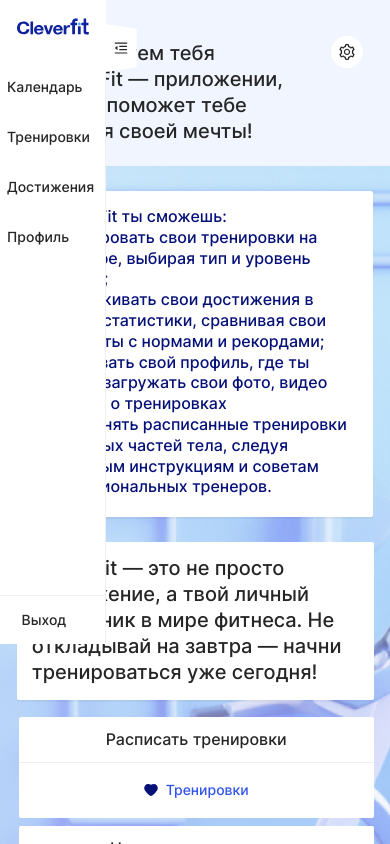
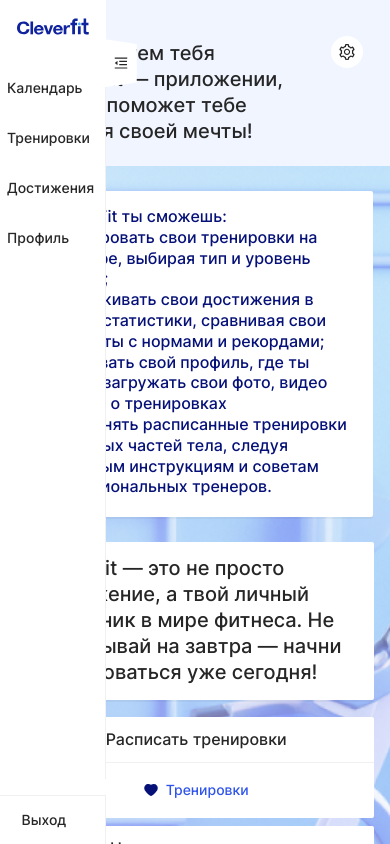
Before and after one commit to SergikEnergy/CleverFit, a React (Vite) app: page / in a window 390 px wide. Shown: the top 844 px of the page. Built offline with nearby package versions, Linux system fonts and the light colour scheme.

Commit message:
fix: set height sidebar in 100vh and delete the sample header media

```diff
--- a/src/components/menuLink/menuLinks.module.css
+++ b/src/components/menuLink/menuLinks.module.css
@@ -1,4 +1,5 @@
-.menu {
+.menu,
+.menu.antFixed {
     display: flex;
     flex-direction: column;
     align-items: flex-start;
--- a/src/components/sidebar/sidebar.module.css
+++ b/src/components/sidebar/sidebar.module.css
@@ -18,8 +18,8 @@
         min-height: 1300px;
     }
 }
-@media screen and (max-width: 680px) {
+@media screen and (max-width: 400px) {
     .sidebar {
-        min-height: 644px;
+        min-height: 100vh;
     }
 }
--- a/src/pages/main-page/main-page.css
+++ b/src/pages/main-page/main-page.css
@@ -53,13 +53,10 @@ header.header {
         position: fixed;
         top: 0;
         left: 0;
-        height: 640px;
         width: 106px;
         z-index: 100;
     }
-}
 
-@media screen and (max-width: 550px) {
     header.header {
         min-height: 166px;
         height: 166px;
```
